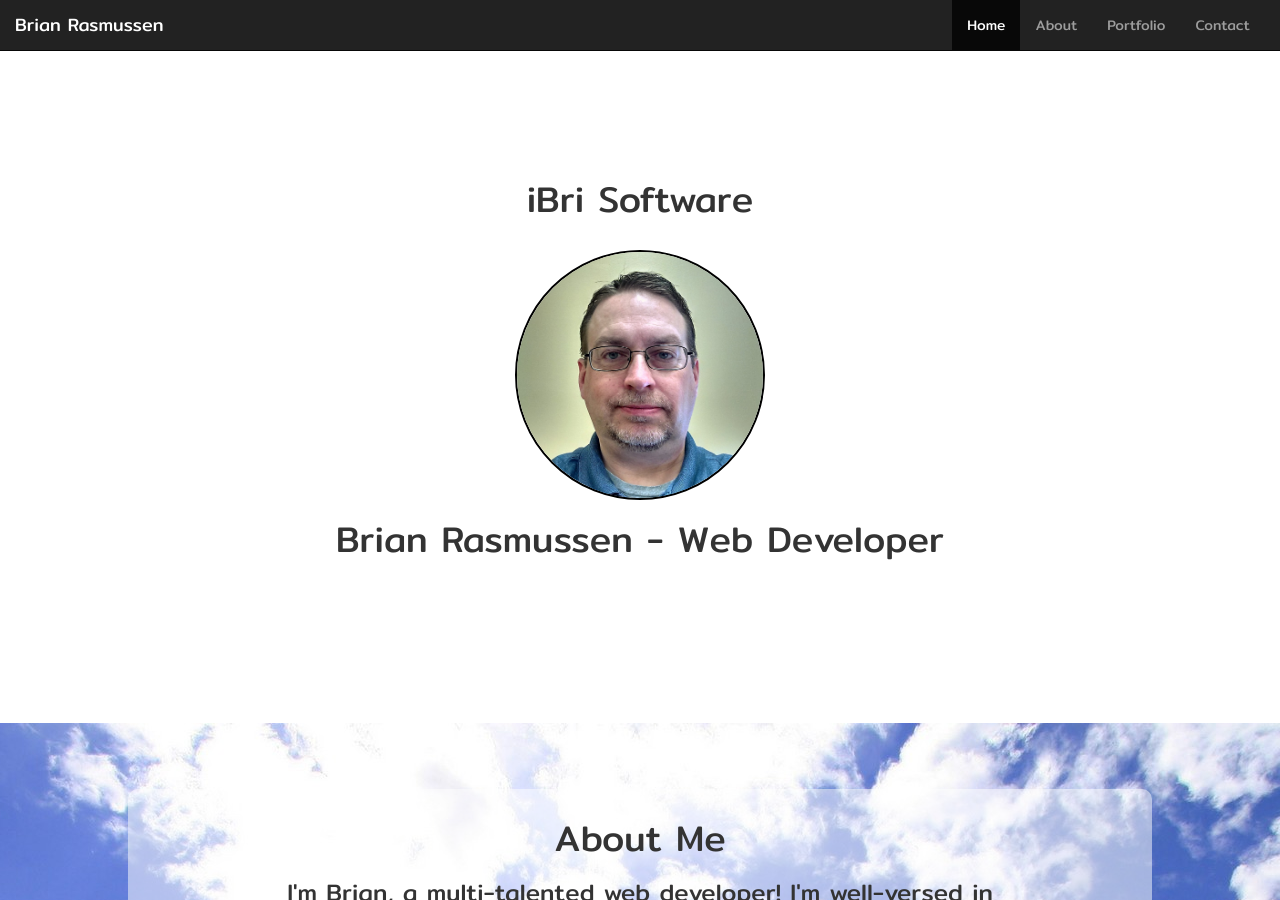
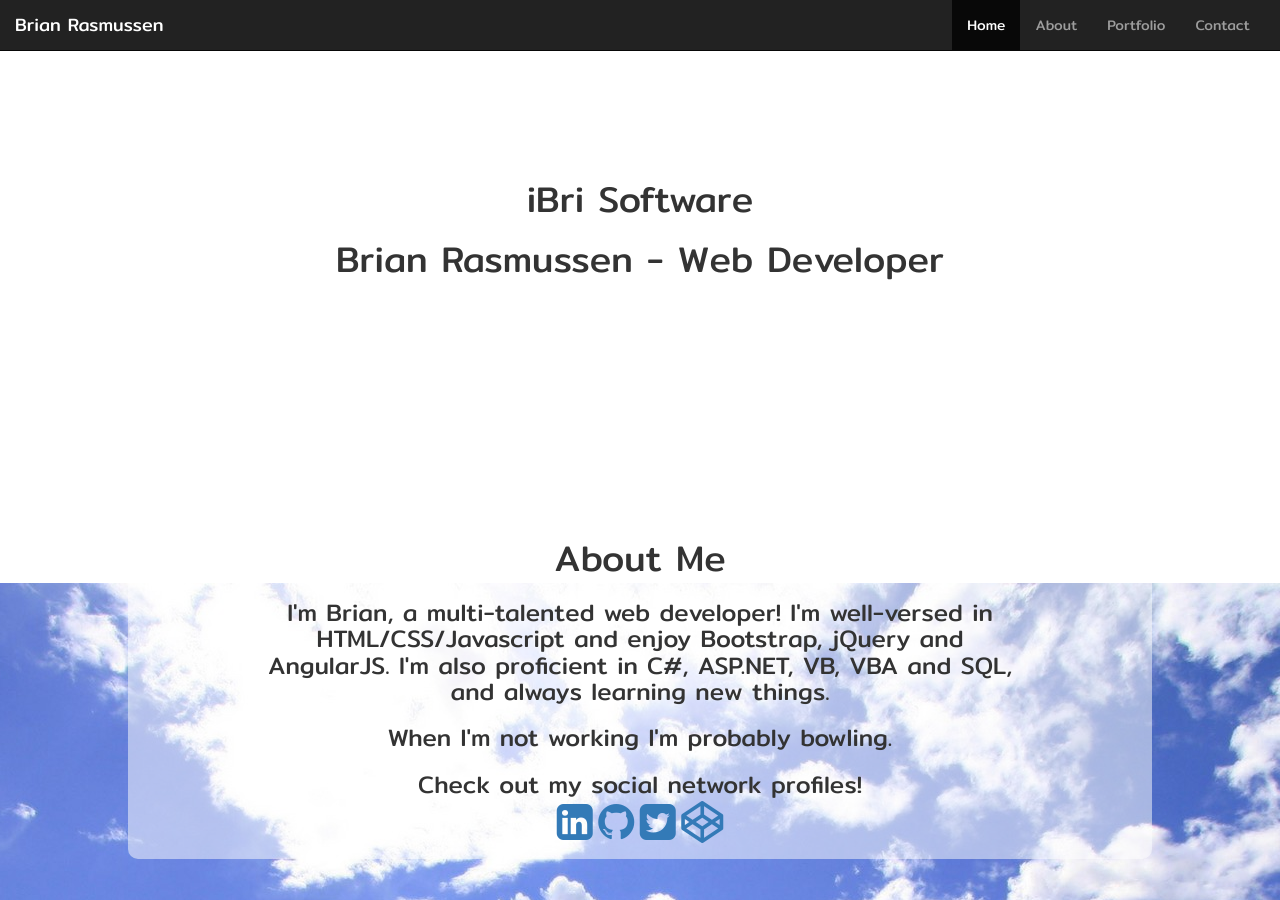
Before and after one commit to raz5101/raz5101.github.io, a Jekyll site: the page portfolio.html, which Jekyll copies as it is, in a window 1280 px wide and 900 px high. Built offline with Jekyll 4.4.1, drawn with Linux system fonts in a browser that asks for light colours; nearby versions of some CDN libraries.

Commit message:
Update portfolio.html

```diff
--- a/portfolio.html
+++ b/portfolio.html
@@ -52,7 +52,7 @@
     <div id="home" class="section text-center">
       <div class="inner">
         <h1>iBri Software</h1>
-        <img class="profile-photo" src="images/BRProfileMed.jpg" />
+        <img class="profile-photo img-responsive hidden" src="images/BRProfileMed.jpg" />
         <h1>Brian Rasmussen - Web Developer</h1>
       </div>
     </div>
```
